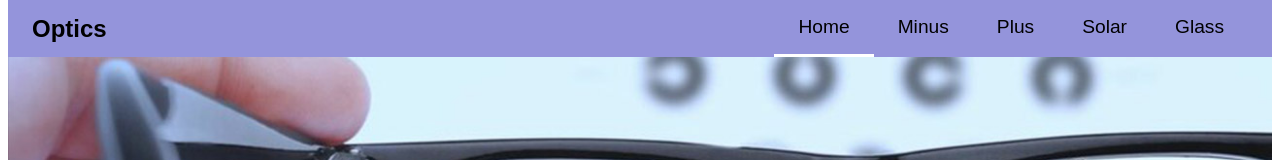
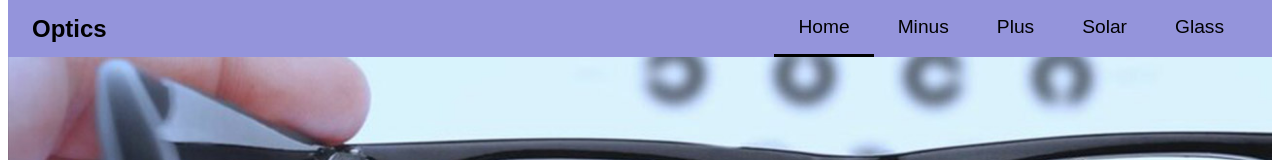
Before and after one commit to yryskulKuttubaeva/diploma, a React (Create React App) app: page / in a window 1280 px wide. Shown: the top 160 px of the page. Built offline with nearby package versions, Linux system fonts and the light colour scheme; a web font is replaced by a local one.

Commit message:
.Navitem change styles

```diff
--- a/src/components/Nav/NavItem/NavItem.css
+++ b/src/components/Nav/NavItem/NavItem.css
@@ -7,9 +7,9 @@
     border-bottom: 3px solid transparent;
   }
   .NavItem a.active {
-    border-color: white;
+    border-color: black;
   }
   .NavItem a:hover {
-    background-color: white;
+    background-color: rgba(61, 61, 148, 0.384);
     color: black;
   }
```
